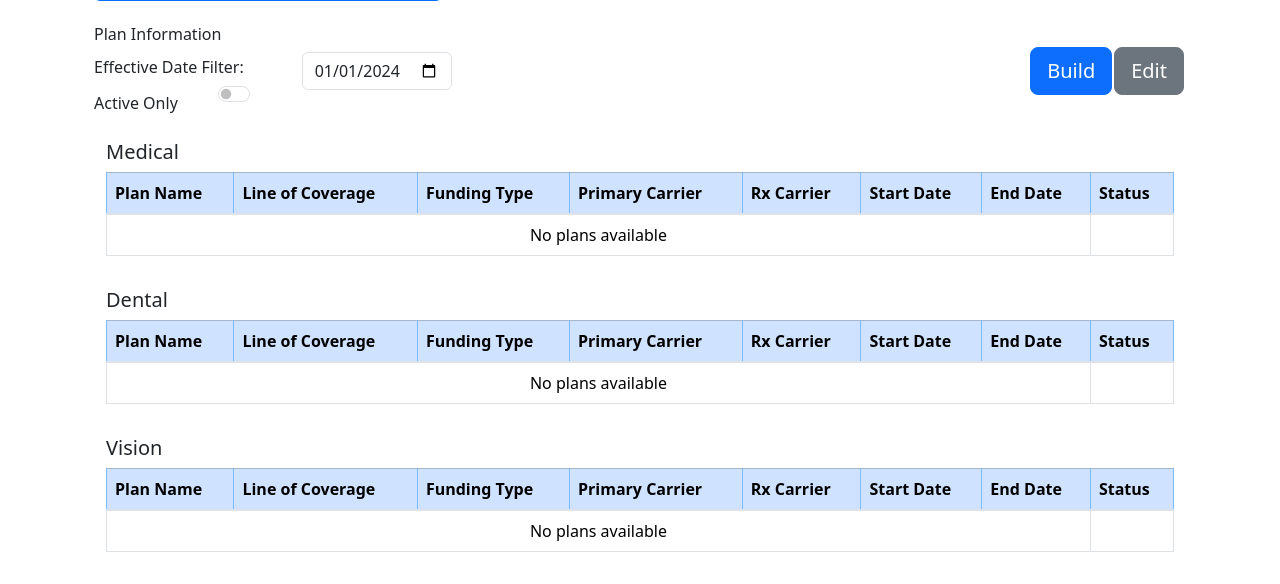
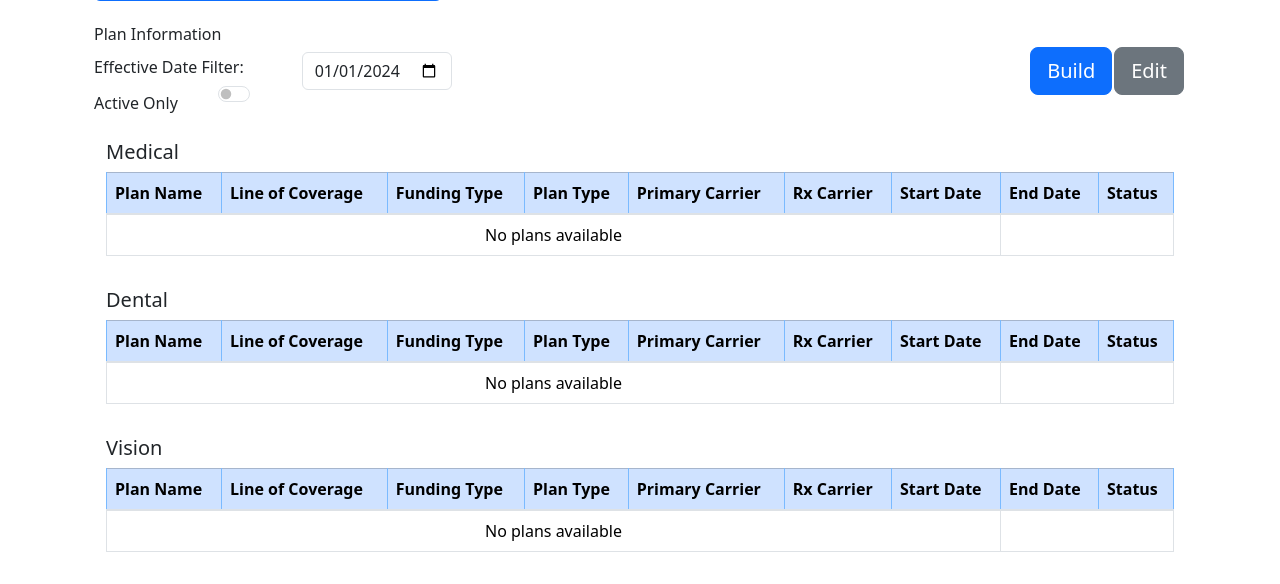
Before and after one commit to aiannuzzi/WebApp, a Flask app: page /client/1/dashboard in a window 1280 px wide. Shown: the part 284-868 px from the top of the page. Run offline with Flask 3, Linux system fonts and the light colour scheme; data that the repository does not hold is empty; some libraries are stand-ins or nearby versions.

Commit message:
plan table update

```diff
--- a/app.py
+++ b/app.py
@@ -398,11 +398,12 @@ def plan_overview(client_id):
 
             if plan_id is not None:
                 # Fetch details for existing plans from the database
-                plan_query = supabase.table('Plan').select('PlanName', 'FundingType', 'LOC', 'PrimaryCarrierName').eq('PlanId', plan_id).execute()
+                plan_query = supabase.table('Plan').select('PlanName', 'FundingType', 'PlanType','LOC', 'PrimaryCarrierName').eq('PlanId', plan_id).execute()
                 if plan_query.data:
                     plan_data[plan_id] = {
                         'name': plan_query.data[0]['PlanName'],
                         'funding_type': plan_query.data[0]['FundingType'],
+                        'plan_type':plan_query.data[0]['PlanType'],
                         'loc': plan_query.data[0]['LOC'],
                         'carrier': plan_query.data[0]['PrimaryCarrierName'],
                         'start_date': start_date,
--- a/templates/client_dashboard.html
+++ b/templates/client_dashboard.html
@@ -91,6 +91,7 @@ Client Dashboard
                         <th>Plan Name</th>
                         <th>Line of Coverage</th>
                         <th>Funding Type</th>
+                        <th>Plan Type</th>
                         <th>Primary Carrier</th>
                         <th>Rx Carrier</th>
                         <th>Start Date</th>
@@ -105,6 +106,7 @@ Client Dashboard
                             <td>{{ plan.PlanName }}</td>
                             <td>{{ plan.LOC }}</td>
                             <td>{{ plan.FundingType }}</td>
+                            <td>{{ plan.PlanType }}</td>
                             <td>{{ plan.PrimaryCarrierName }}</td>
                             <td>{{ plan.AltCarrierName or 'N/A' }}</td>
                             <td>{{ plan.EffDate }}</td>
```
Also changed, not shown: templates/plan_overview.html (+16 -1 lines).
